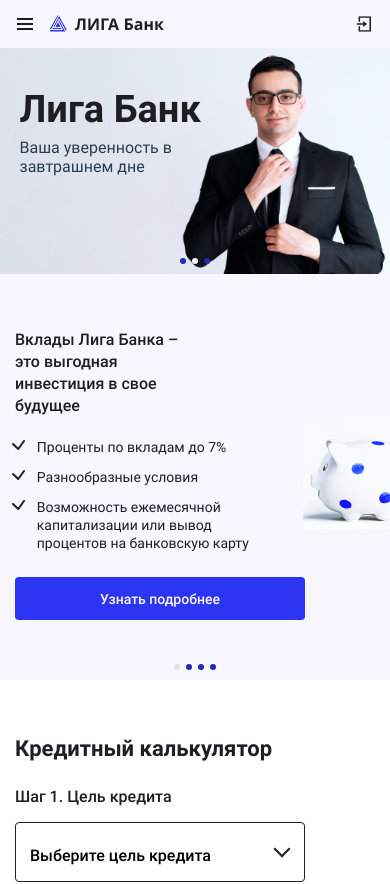
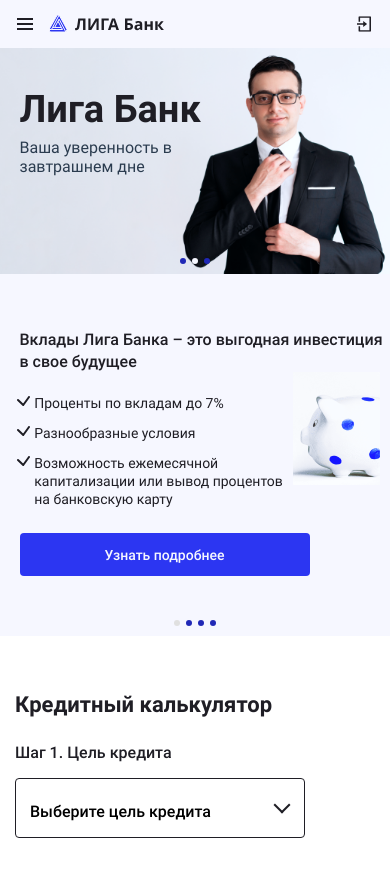
Before and after one commit to kokinz/ligaBank, a React (Create React App) app: page / in a window 390 px wide. Shown: the top 884 px of the page. Built offline with nearby package versions, Linux system fonts and the light colour scheme.

Commit message:
fix adaptive mobile

```diff
--- a/src/components/tabs/tabs.scss
+++ b/src/components/tabs/tabs.scss
@@ -13,7 +13,7 @@
 
   @media (max-width: $tablet-width) {
     min-height: 362px;
-    padding: 55px 0 0 15px;
+    padding: 55px 0 0 5%;
   }
 }
 
@@ -150,7 +150,7 @@
 
     @media (max-width: $tablet-width) {
       background-image: url(../../img/piggybank-mobile.png);
-      background-position: right 0 bottom 151px;
+      background-position: left calc(85% + 33px) bottom 151px;
     }
   }
 
@@ -171,7 +171,7 @@
 
     @media (max-width: $tablet-width) {
       background-image: url(../../img/car-mobile.png);
-      background-position: right 0 bottom 122px;
+      background-position: left calc(85% + 33px) bottom 122px;
     }
   }
 
@@ -191,7 +191,7 @@
 
     @media (max-width: $tablet-width) {
       background-image: url(../../img/lock-mobile.png);
-      background-position: right 0 bottom 115px;
+      background-position: left calc(85% + 33px) bottom 115px;
     }
   }
 
@@ -211,7 +211,7 @@
 
     @media (max-width: $tablet-width) {
       background-image: url(../../img/mobile-mobile.png);
-      background-position: right 0 bottom 150px;
+      background-position: left calc(85% + 33px) bottom 150px;
     }
   }
 
@@ -261,21 +261,22 @@
   }
 
   @media (max-width: $tablet-width) {
+    width: 100%;
     font-size: 16px;
     line-height: 22px;
 
     margin-bottom: 21px;
 
     &--credits {
-      width: 230px;
+      width: 70%;
     }
 
     &--insurance {
-      width: 265px;
+      width: 82%;
     }
 
     &--online-services {
-      width: 242px;
+      width: 75%;
     }
   }
 }
@@ -309,7 +310,7 @@
   }
 
   @media (max-width: $tablet-width) {
-    width: 236px;
+    width: 75%;
     margin-bottom: 12px;
 
     font-size: 14px;
@@ -329,7 +330,7 @@
     width: 24px;
     margin-top: 2px;
     margin-left: -3px;
-    margin-right: 3px;
+    margin-right: -5px;
   }
 }
 
@@ -346,6 +347,10 @@
 
     &--online-services {
       width: 325px;
+
+      @media (max-width: $tablet-width) {
+        width: 85%;
+      }
     }
   }
 }
@@ -404,7 +409,7 @@
   }
 
   @media (max-width: $tablet-width) {
-    width: 290px;
+    width: 100%;
     margin-top: 10px;
 
     font-size: 14px;
```
